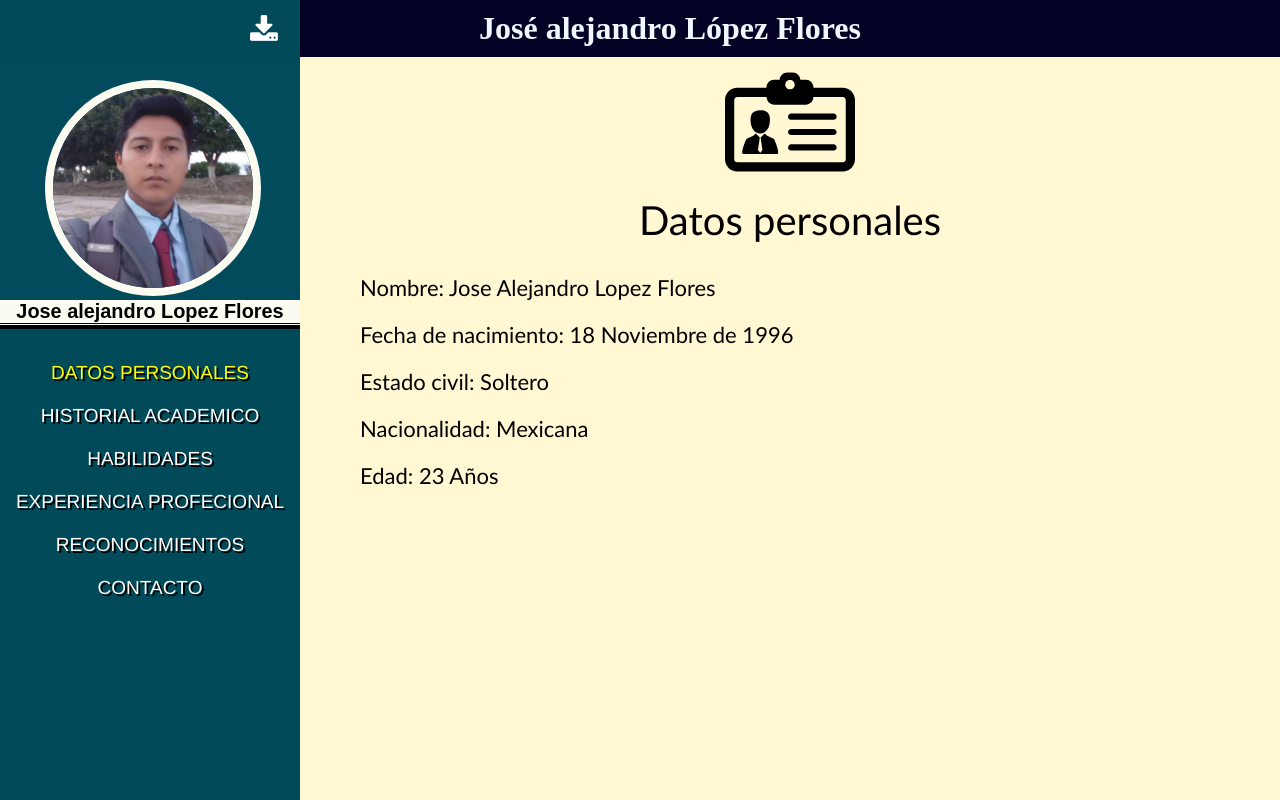
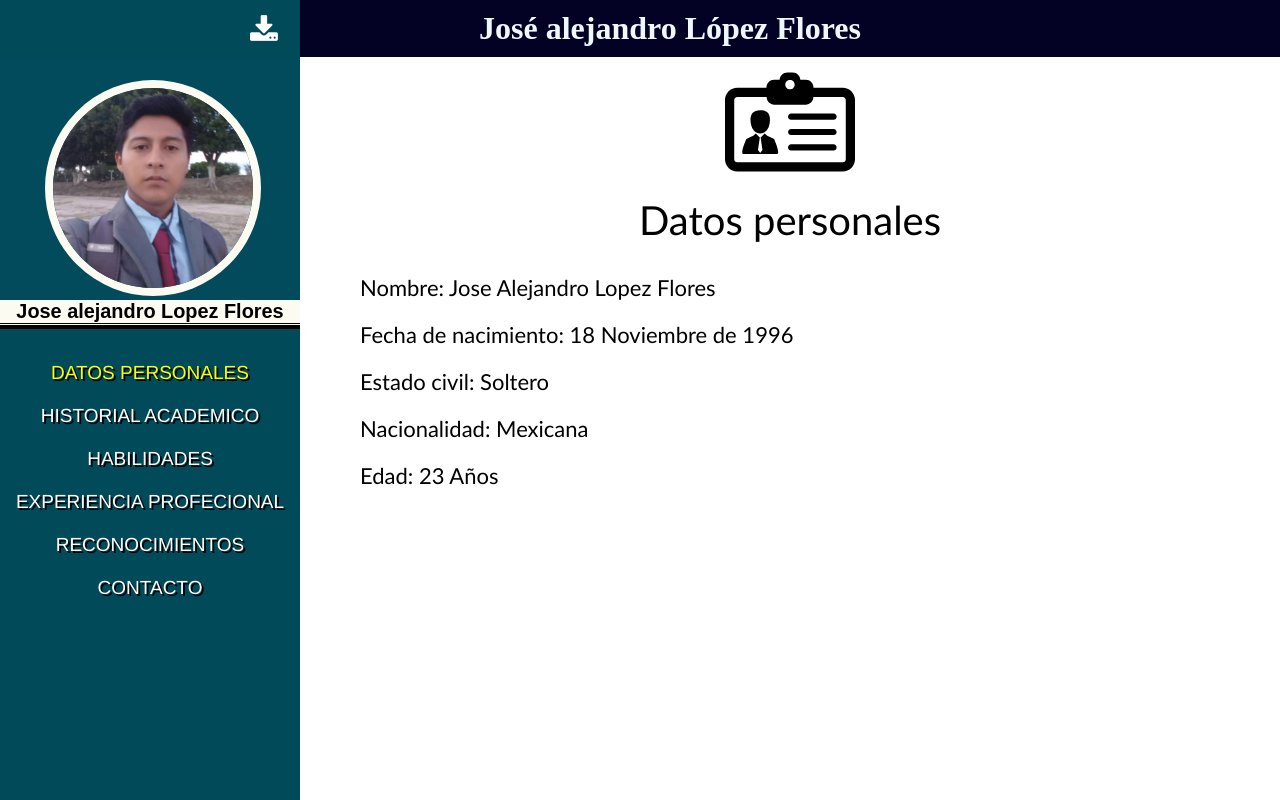
Before and after one commit to alejandro-jalf/Curriculum-Alejandro-LF, a plain HTML site: page index.html in a window 1280 px wide. Drawn offline with Linux system fonts and the light colour scheme; files whose address does not match are found by name.

Commit message:
REFACTOR: Mejora css

```diff
--- a/styles/style-cv.css
+++ b/styles/style-cv.css
@@ -5,7 +5,7 @@
 
 body{
     display: inline;
-    background: rgb(255, 248, 210);
+    background: #ffffff;
 }
 
 h1{
@@ -14,7 +14,6 @@ h1{
     padding: 10px 30px 10px;
     position: fixed;
     width: 100%;
-    /* padding-left: 320px; */
     text-align: center;
 }
 
@@ -38,7 +37,6 @@ h3{
     padding-top: 60px;
 }
 
-/* #ca4203 */
 #Izquierda2{
     background: #014b5c;
     width: 60px;
@@ -115,14 +113,9 @@ a:hover {
 
 
 #Derecha{
-    background: rgb(255, 248, 210);
+    background: #ffffff;
     padding-left: 300px;
     padding-top: 57px;
-    /* background-image: url("../image/fondo.png"); */
-}
-
-.cajas{
-    background: rgb(255, 248, 210);
 }
 
 .imageCur{
@@ -141,14 +134,12 @@ a:hover {
 .contenido{
     padding-left: 60px;
     padding-top: 30px;
-    background: rgb(255, 248, 210);
 }
 
 p{
     font-family: 'Gill Sans', 'Gill Sans MT', Calibri, 'Trebuchet MS', sans-serif;
     font-size: 22px;
     padding-bottom: 20px;
-    /* font-weight: bold; */
 }
 
 .encabezado{
@@ -228,7 +219,6 @@ p{
 
 
 .segmento{
-    /* background: rgb(219, 5, 5);   */
     height: 100px;
     width: 400px;
 }
@@ -245,7 +235,6 @@ p{
 }
 
 .img-contac1{
-    /* background: rgb(5, 219, 5); */
     width: 100px;
     float: left;
 }
@@ -253,24 +242,20 @@ p{
 .enunciado{
     font-size: 22px;
     font-family: Arial, Helvetica, sans-serif;
-    /* background: #fbff00; */
     width: 300px;
     padding-top: 35px;
     padding-left: 110px;
 }
 
 #ctn1{
-    /* background: #000; */
     display: flex;
 }
 
 #bloque1{
-    /* background: rgb(21, 142, 241); */
     width: 450px;
 }
 
 #bloque2{
-    /* background: rgb(21, 142, 241); */
     width: 450px;
 }
 
@@ -318,13 +303,11 @@ p{
 }
 
 #desReco{
-    /* background: #014b5c; */
     width: 91%;
     float: right;
 }
 
 .iconosExp{
-    /* background: #fbff00; */
     width: 7%;
     height: 50px;
     font-size: 50px;
@@ -336,8 +319,6 @@ p{
 .iconosExp:hover{
     color: #d1ce24;
 }
-
-/* Responsive desing codigo */
 
 @media screen and (max-width: 900px){
     #ctn1{
@@ -379,60 +360,6 @@ p{
 
 }
 
-/* @media screen and (min-width: 831px){
-
-    /* @media screen and (max-height: 600px){
-        #Izquierda{
-            padding-top: 0px;
-        }
-    }
-
-    @media screen and (max-height: 540px){
-        .centrar{
-            display: none;
-        }
-
-        .ct2{
-            display: none;
-        }
-
-        .Botones{
-            padding-top: 54px;
-        }
-
-        #Izquierda2{
-            position: fixed;
-            visibility: visible;
-        }
-
-        #Izquierda{
-            position: absolute;
-            visibility: hidden;
-        }
-
-        #Derecha{
-            padding-left: 0px;
-        }
-
-        ul li{
-            border-bottom: 3px dotted rgb(255, 255, 255);
-        }
-    }
-
-    .centrar{
-        display: block;
-    }
-
-    .ct2{
-        display: block;
-    }
-    #Izquierda{
-        position: fixed;
-        visibility: visible;
-    }
-
-} */
-
 @media screen and (max-height: 600px){
     #Izquierda{
         padding-top: 0px;
@@ -466,9 +393,6 @@ p{
         padding-left: 0px;
     }
 
-    ul li{
-        /* border-bottom: 3px dotted rgb(255, 255, 255); */
-    }
 }
 
 @media screen and (max-height: 318px){
```
